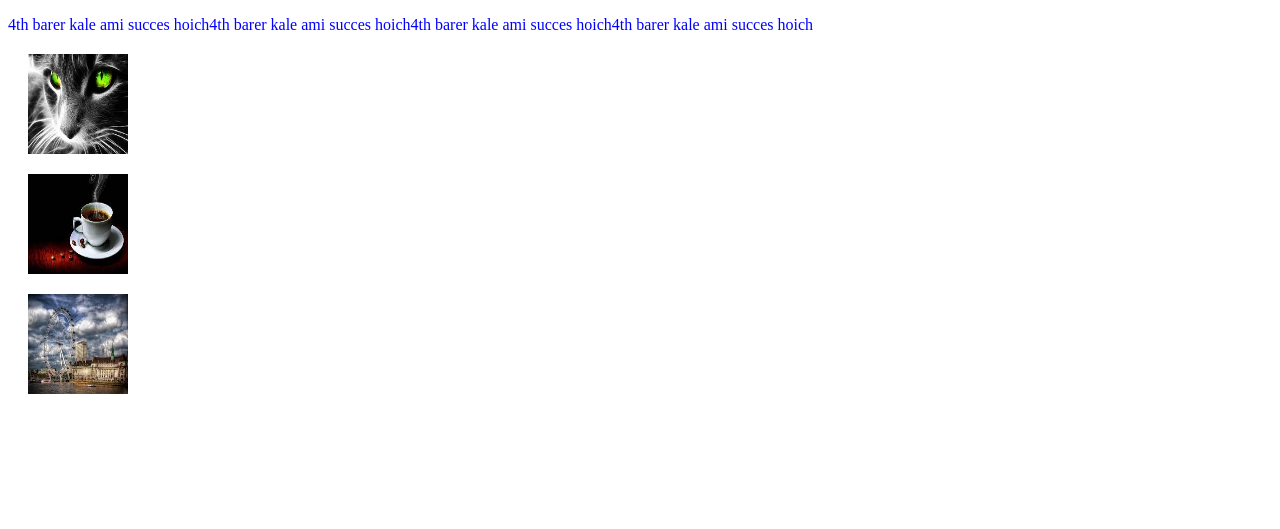
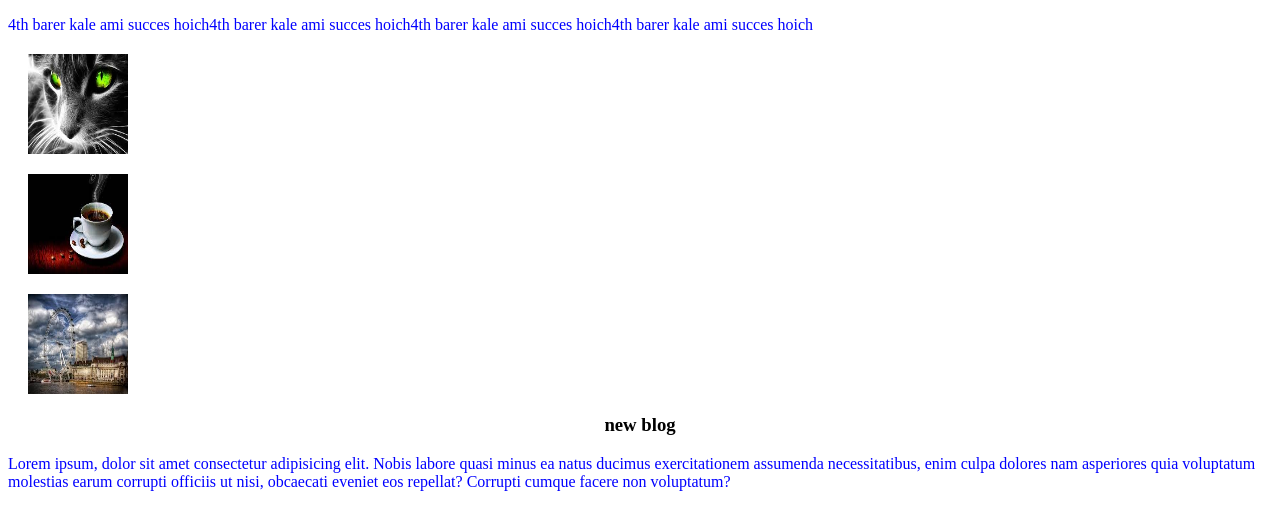
Before and after one commit to mdnurulislam12/My-four-repo, a plain HTML site: page index.html in a window 1280 px wide. Shown: the part 163-692 px from the top of the page. Drawn offline with Linux system fonts and the light colour scheme.

Commit message:
new blog added

```diff
--- a/index.html
+++ b/index.html
@@ -4,7 +4,7 @@
     <meta charset="UTF-8">
     <meta http-equiv="X-UA-Compatible" content="IE=edge">
     <meta name="viewport" content="width=device-width, initial-scale=1.0">
-    <title>my four github</title>
+    <title>my four github repoget</title>
     <link rel="stylesheet" href="style.css">
 </head>
 <body>
@@ -15,5 +15,9 @@
     <img src="image/cat.jpg">
     <img src="image/coofi cup.jpg">
     <img src="images (2).jpg" alt="">
+    <div>
+        <h3>new blog</h3>
+        <p>Lorem ipsum, dolor sit amet consectetur adipisicing elit. Nobis labore quasi minus ea natus ducimus exercitationem assumenda necessitatibus, enim culpa dolores nam asperiores quia voluptatum molestias earum corrupti officiis ut nisi, obcaecati eveniet eos repellat? Corrupti cumque facere non voluptatum?</p>
+    </div>
 </body>
 </html>
```
